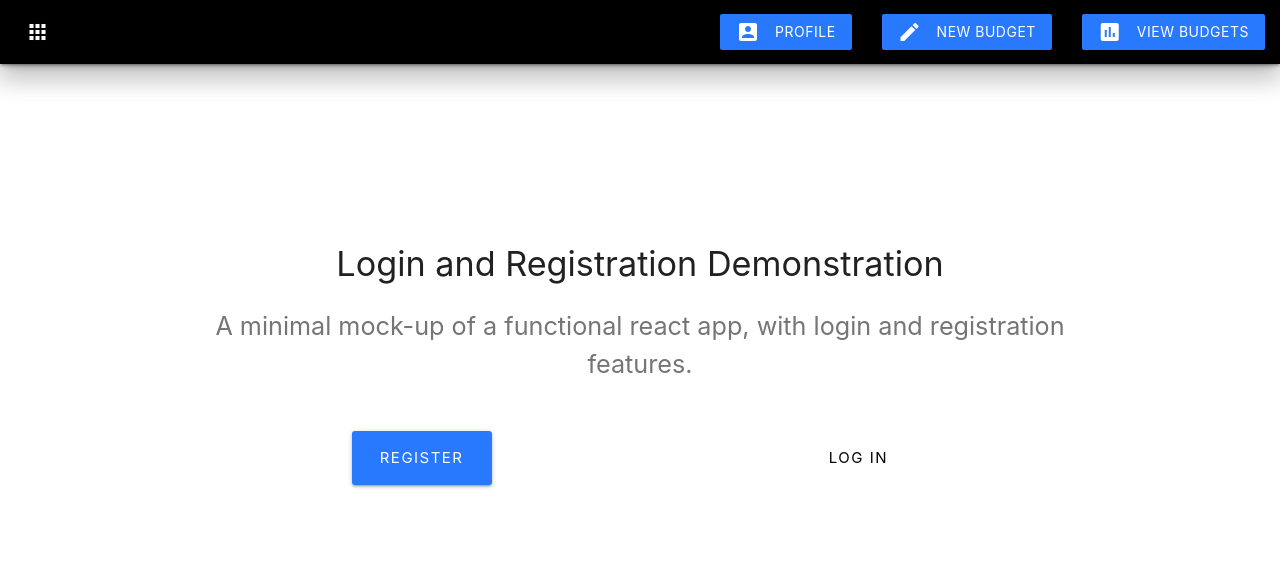
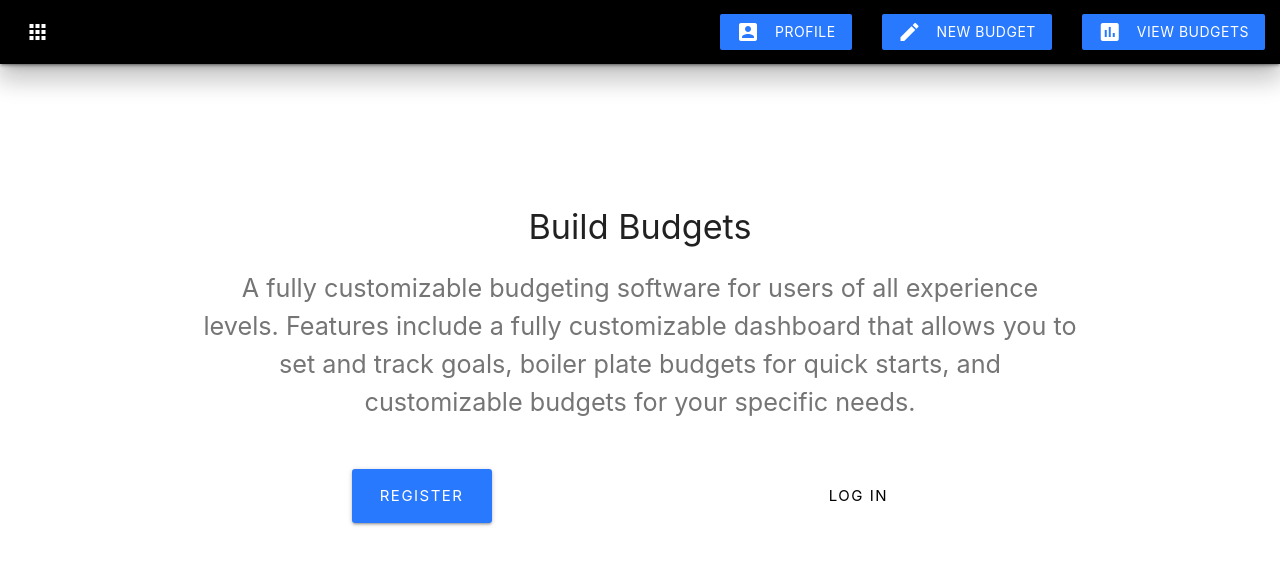
Before and after one commit to dereksmv/budgetapp, a React (Create React App) app: page / in a window 1280 px wide. Shown: the top 564 px of the page. Built offline with nearby package versions, Linux system fonts and the light colour scheme.

Commit message:
changed landing page, and title tag in index.html

```diff
--- a/public/index.html
+++ b/public/index.html
@@ -9,7 +9,7 @@
     <!-- Compiled and minified CSS -->
     <link rel="stylesheet" href="https://cdnjs.cloudflare.com/ajax/libs/materialize/1.0.0/css/materialize.min.css">
     <link href="https://fonts.googleapis.com/icon?family=Material+Icons" rel="stylesheet">
-    <title>MERN Auth App</title>
+    <title>Budgeting Application</title>
   </head>
   <body>
     <noscript>
--- a/src/components/layout/Landing.js
+++ b/src/components/layout/Landing.js
@@ -7,10 +7,10 @@ class Landing extends Component {
         <div className="row">
           <div className="col s12 center-align">
             <h4>
-              Login and Registration Demonstration
+              Build Budgets
             </h4>
             <p className="flow-text grey-text text-darken-1">
-              A minimal mock-up of a functional react app, with login and registration features.
+             A fully customizable budgeting software for users of all experience levels. Features include a fully customizable dashboard that allows you to set and track goals, boiler plate budgets for quick starts, and customizable budgets for your specific needs.
             </p>
             <br />
             <div className="col s6">
```
